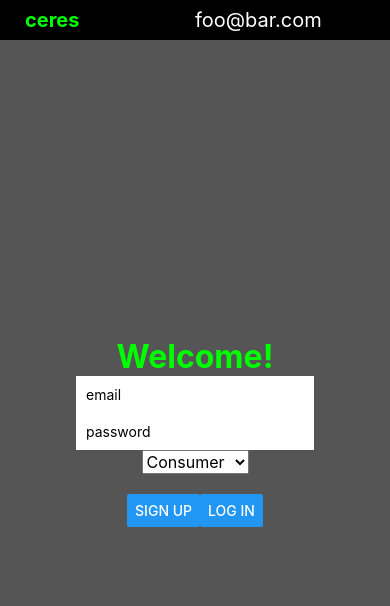
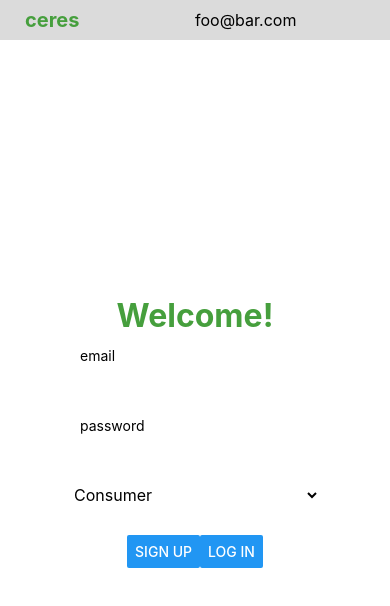
Before and after one commit to hdemusg/ceres, a React Native app: screen / in a window 390 px wide. Shown: the top 606 px of the page. Built offline with nearby package versions, Linux system fonts and the light colour scheme.

Commit message:
NCR style additions

```diff
--- a/App.js
+++ b/App.js
@@ -8,7 +8,7 @@ export default function App() {
 
   return (
     <View style={{backgroundColor: "#555", flex: 1, fontFamily: "Futura"}}>
-      <Header />
+      <Header email={"Sign In"} />
       <View style={styles.container}>
         <Auth />
         <StatusBar style="auto" />
@@ -20,7 +20,7 @@ export default function App() {
 const styles = StyleSheet.create({
   container: {
     flex: 1,
-    backgroundColor: "#555",
+    backgroundColor: "#FFF",
     alignItems: 'center',
     justifyContent: 'center',
   },
--- a/components/Auth.js
+++ b/components/Auth.js
@@ -39,7 +39,7 @@ export function Auth() {
       <Text style={styles.title}>Welcome!</Text>
       <TextInput style={styles.input} value={email} onChangeText={(text) => { onChangeEmail(text) }} placeholder={"email"}></TextInput>
       <TextInput style={styles.input} value={password} onChangeText={(text) => onChangePassword(text)} secureTextEntry={true} placeholder={"password"}></TextInput>
-      <Picker selectedValue={selectedValue} value={selectedValue} onValueChange={(itemValue, itemIndex) => setSelectedValue(itemValue)}>
+      <Picker style={styles.picker} selectedValue={selectedValue} value={selectedValue} onValueChange={(itemValue, itemIndex) => setSelectedValue(itemValue)}>
         <Picker.Item label="Consumer" value="consumer" />
         <Picker.Item label="Messenger" value="messenger" />
         <Picker.Item label="Business" value="business" />
@@ -49,8 +49,8 @@ export function Auth() {
           flexDirection: "row",
           padding: 20
         }}>
-        <Button style={{ backgroundColor: '#0f0', color: '#fff' }} onPress={() => handleSignup(email, password, selectedValue)} title={"Sign Up"}></Button>
-        <Button style={{ backgroundColor: '#0f0', color: '#fff' }} onPress={() => handleLogin(email, password, selectedValue)} title={"Log In"}></Button>
+        <Button style={{ backgroundColor: '#2e7df7', color: '#fff', borderRadius: 8 }} onPress={() => handleSignup(email, password, selectedValue)} title={"Sign Up"}></Button>
+        <Button style={{ backgroundColor: '#2e7df7', color: '#fff', borderRadius: 8 }} onPress={() => handleLogin(email, password, selectedValue)} title={"Log In"}></Button>
       </View>
     </View>
   );
@@ -61,7 +61,7 @@ export function Auth() {
 const styles = StyleSheet.create({
   container: {
     flex: 1,
-    backgroundColor: "#555",
+    backgroundColor: "#FFFFFF",
     alignItems: 'center',
     justifyContent: 'center',
   },
@@ -70,7 +70,7 @@ const styles = StyleSheet.create({
     fontWeight: "bold",
     alignItems: 'center',
     justifyContent: 'center',
-    color: "#0f0",
+    color: "#469F3D",
   },
   instruction: {
     fontSize: 24,
@@ -78,7 +78,22 @@ const styles = StyleSheet.create({
     justifyContent: 'center',
   },
   input: {
+    width: 250,
+    height: 40,
+    borderRadius: 8,
     backgroundColor: 'white',
     padding: 10,
+    boxSizing: 'border-box',
+    boxShadow: "0 0 0 #A0DFFD",
+    border: "1px #3C3C43",
+    marginBottom: 30,
+  },
+  picker: {
+    height: 40,
+    width: 250,
+    backgroundColor: "#fff",
+    border: "1px #3C3C43",
+    boxSizing: "border-box",
+    borderRadius: 8,
   }
 });
--- a/components/Header.js
+++ b/components/Header.js
@@ -25,7 +25,7 @@ const styles = StyleSheet.create({
   container: {
     height: 40,
     flexDirection: "row",
-    backgroundColor: '#000',
+    backgroundColor: '#DBDBDB',
     alignItems: "center",
     justifyContent: "center",
   },
@@ -33,15 +33,15 @@ const styles = StyleSheet.create({
     fontWeight: "bold",
     alignItems: "center",
     fontSize: 20,
-    color: "#0f0",
+    color: "#469F3D",
     flexgrow: 1,
     paddingLeft: 25,
   },
   email: {
-    fontSize: 20,
+    fontSize: 16,
     alignItems: "center",
     justifyContent: "right",
-    color: "#fff",
+    color: "#000",
     flexgrow: 2,
   }
 });
```
